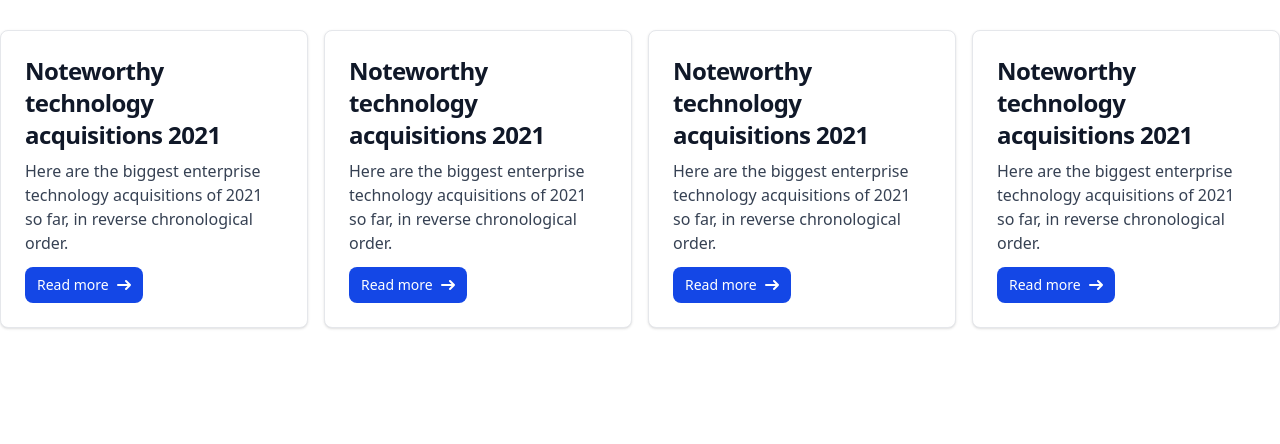
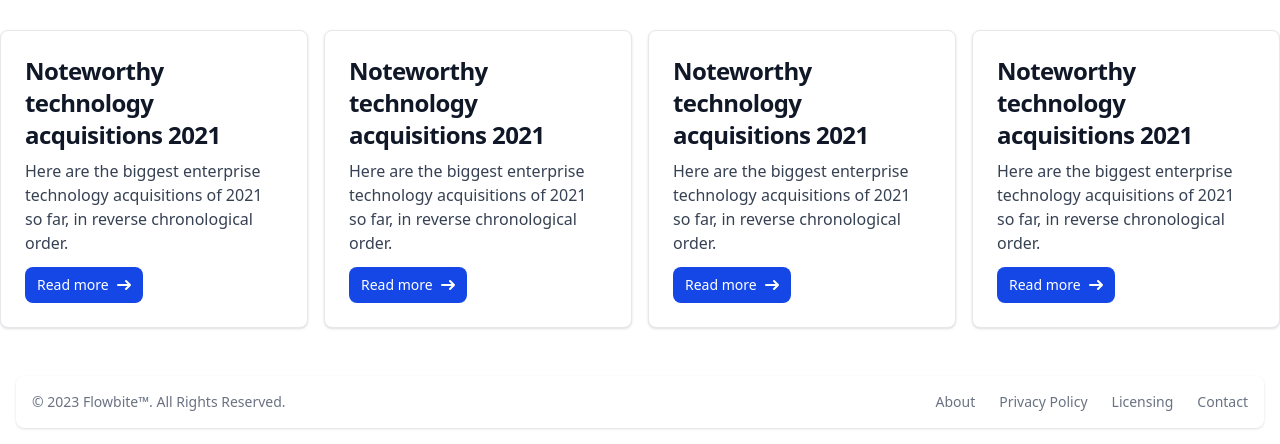
Before and after one commit to abdullahMamun01/git-and-github, a plain HTML site: page index.html in a window 1280 px wide. Shown: the part 866-1310 px from the top of the page. Before the commit the page ends 1226 px from the top, so only its background shows below. Drawn offline with nearby package versions, Linux system fonts and the light colour scheme.

Commit message:
added footer (#3)

```diff
--- a/index.html
+++ b/index.html
@@ -287,6 +287,36 @@
       </div>
     </div>
 
+      <footer class="bg-white rounded-lg shadow-sm m-4 dark:bg-gray-800">
+        <div
+          class="w-full mx-auto max-w-screen-xl p-4 md:flex md:items-center md:justify-between"
+        >
+          <span class="text-sm text-gray-500 sm:text-center dark:text-gray-400"
+            >© 2023
+            <a href="https://flowbite.com/" class="hover:underline">Flowbite™</a
+            >. All Rights Reserved.
+          </span>
+          <ul
+            class="flex flex-wrap items-center mt-3 text-sm font-medium text-gray-500 dark:text-gray-400 sm:mt-0"
+          >
+            <li>
+              <a href="#" class="hover:underline me-4 md:me-6">About</a>
+            </li>
+            <li>
+              <a href="#" class="hover:underline me-4 md:me-6"
+                >Privacy Policy</a
+              >
+            </li>
+            <li>
+              <a href="#" class="hover:underline me-4 md:me-6">Licensing</a>
+            </li>
+            <li>
+              <a href="#" class="hover:underline">Contact</a>
+            </li>
+          </ul>
+        </div>
+      </footer>
+
     <!-- card list end -->
   </body>
 </html>
```
Lines whose indentation alone changed are shown as unchanged.
